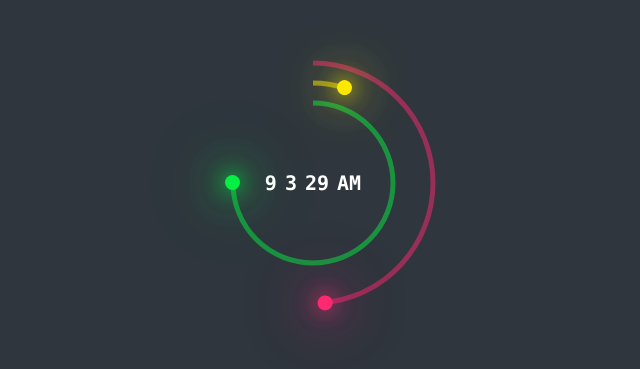
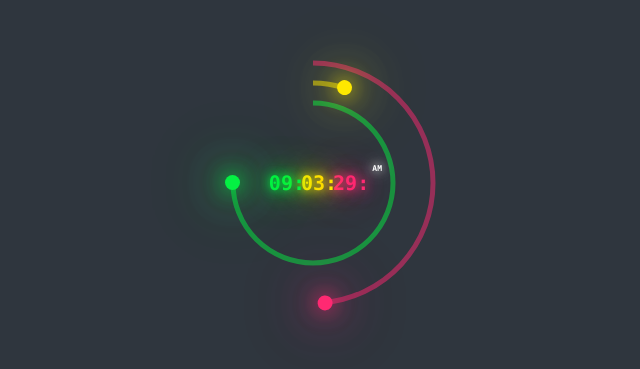
Before and after one commit to paulnyabaro/ui-ux, a plain HTML site: page clock.html in a window 1280 px wide. Shown: the part 217-586 px from the top of the page, without its empty margins (327-967 px from the left). Drawn offline with Linux system fonts and the light colour scheme.

Commit message:
Added preciding zeros to numbers less than 10;

```diff
--- a/css/styles.css
+++ b/css/styles.css
@@ -109,3 +109,22 @@ section{
     font-size: 1.25rem;
     font-weight: bold;
 }
+.timeBx #hours::after,
+.timeBx #minutes::after,
+.timeBx #seconds::after{
+    content: ':';
+    position: absolute;
+}
+.timeBx div{
+    color: var(--clr);
+    text-shadow: 0 0 10px var(--clr),
+        0 0 20px var(--clr),
+        0 0 40px var(--clr)
+    ;
+}
+.ap{
+    position: absolute;
+    transform: translateY(-15px);
+    font-size: 0.5rem;
+    right: 56px;
+}
--- a/js/script.js
+++ b/js/script.js
@@ -21,9 +21,14 @@ setInterval(() =>{
     let am = h >= 12 ? "PM" : "AM"
 
     // Converting to 12 hr system
-    if (h >= 12){
+    if (h > 12){
         h -= 12;
     }
+
+    // Adding predicing zeros for value below 10
+    h = (h < 10) ? '0' + h: h;
+    m = (m < 10) ? '0' + m: m;
+    s = (s < 10) ? '0' + s: s;
 
     hours.innerHTML = h;
     minutes.innerHTML = m;
```
